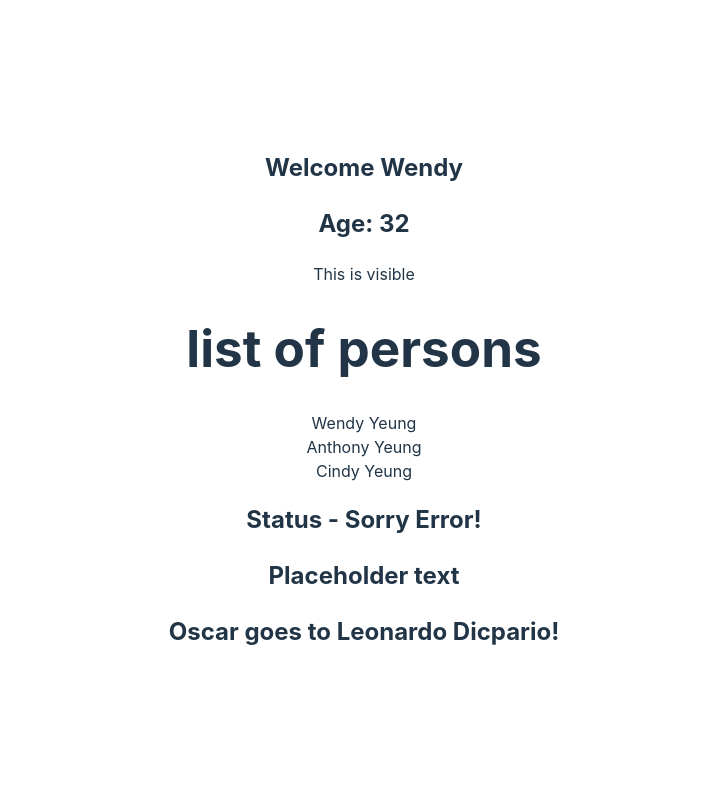
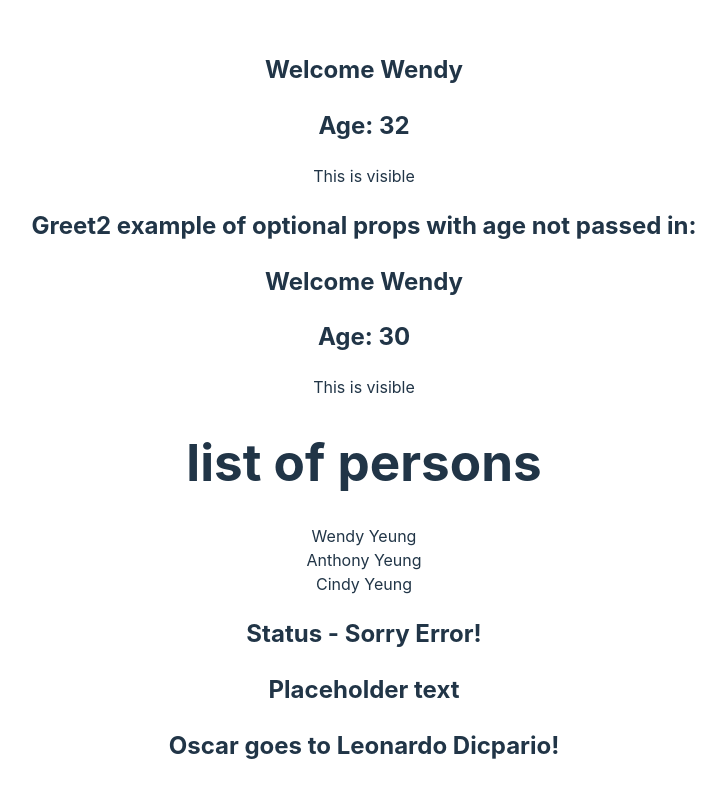
Before and after one commit to wendy174/ts-example, a React (Vite) app: page / in a window 1280 px wide. Shown: the top 798 px of the page, without its empty margins (276-1002 px from the left). Built offline with nearby package versions, Linux system fonts and the light colour scheme.

Commit message:
optional & default props

```diff
--- a/src/App.tsx
+++ b/src/App.tsx
@@ -1,5 +1,6 @@
 import './App.css';
 import { Greet } from './components/Greet';
+import { Greet2 } from './components/Greet2';
 import { Person } from './components/Person';
 import { PersonList } from './components/PersonList'
 import { Status } from './components/Status';
@@ -18,6 +19,7 @@ const nameList = [
   return (
     <div className='App'>
       <Greet name='Wendy' age={32} isAdult={true} />
+      <Greet2 name='Wendy' isAdult={true}/>
       <PersonList names={nameList}/>
       <Status status='error'/>
       <Heading>Placeholder text</Heading>
--- /dev/null
+++ b/src/components/Greet2.tsx
@@ -0,0 +1,23 @@
+// Example of optional props
+    // make a prop optional with ? in interface meaning you don't need to pass it in
+// Example of default value props
+    // age has default value of 30
+
+
+interface Greet2Props {
+    name: string;
+    age?: number;
+    isAdult: boolean;
+ }
+
+export const Greet2 = ({name, age=30, isAdult}: Greet2Props) => {
+
+    return (
+        <div>
+            <h2>Greet2 example of optional props with age not passed in:</h2>
+            <h2>Welcome {name}</h2>
+            <h2>Age: {age}</h2>
+            {isAdult && <p>This is visible</p>}
+        </div>
+    )
+}
```
